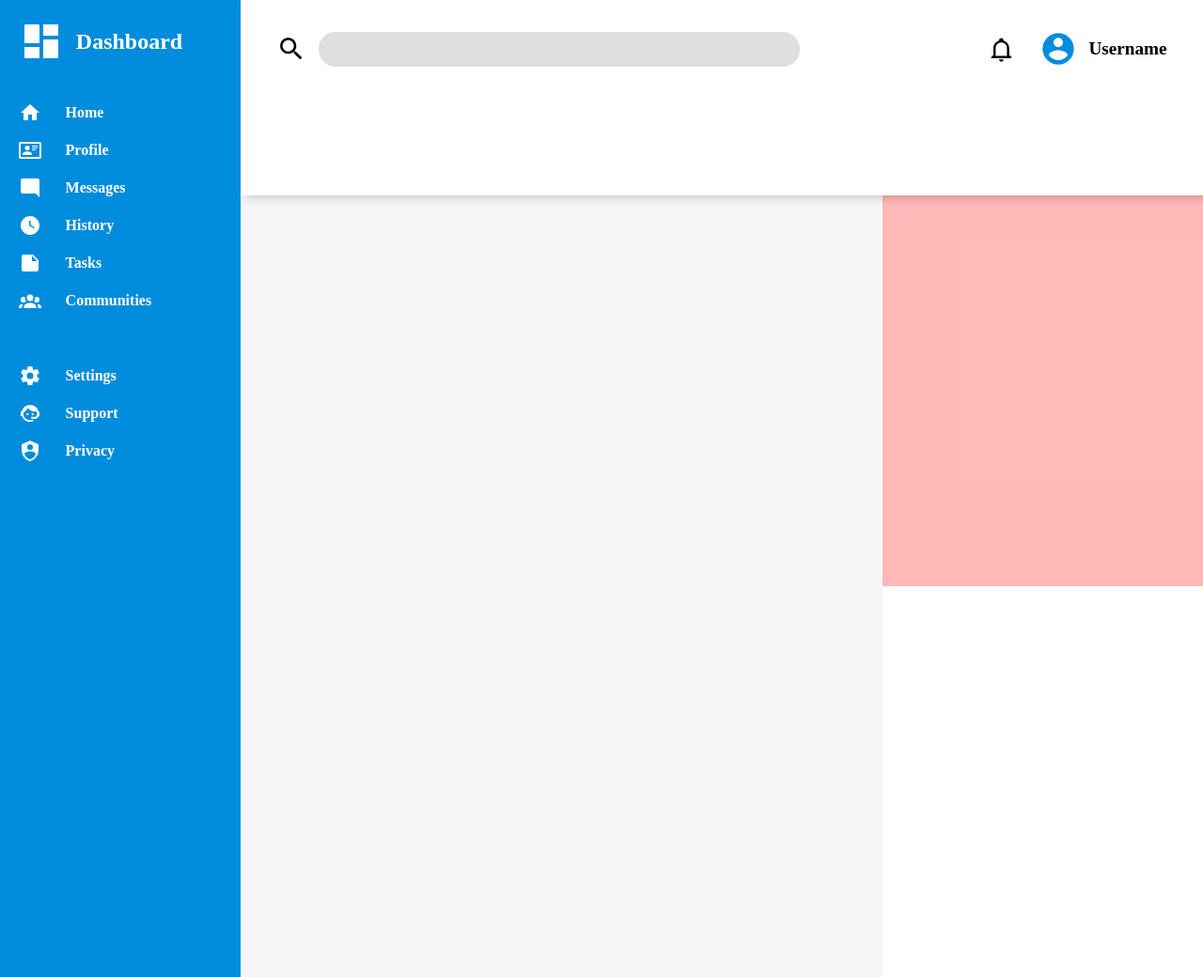
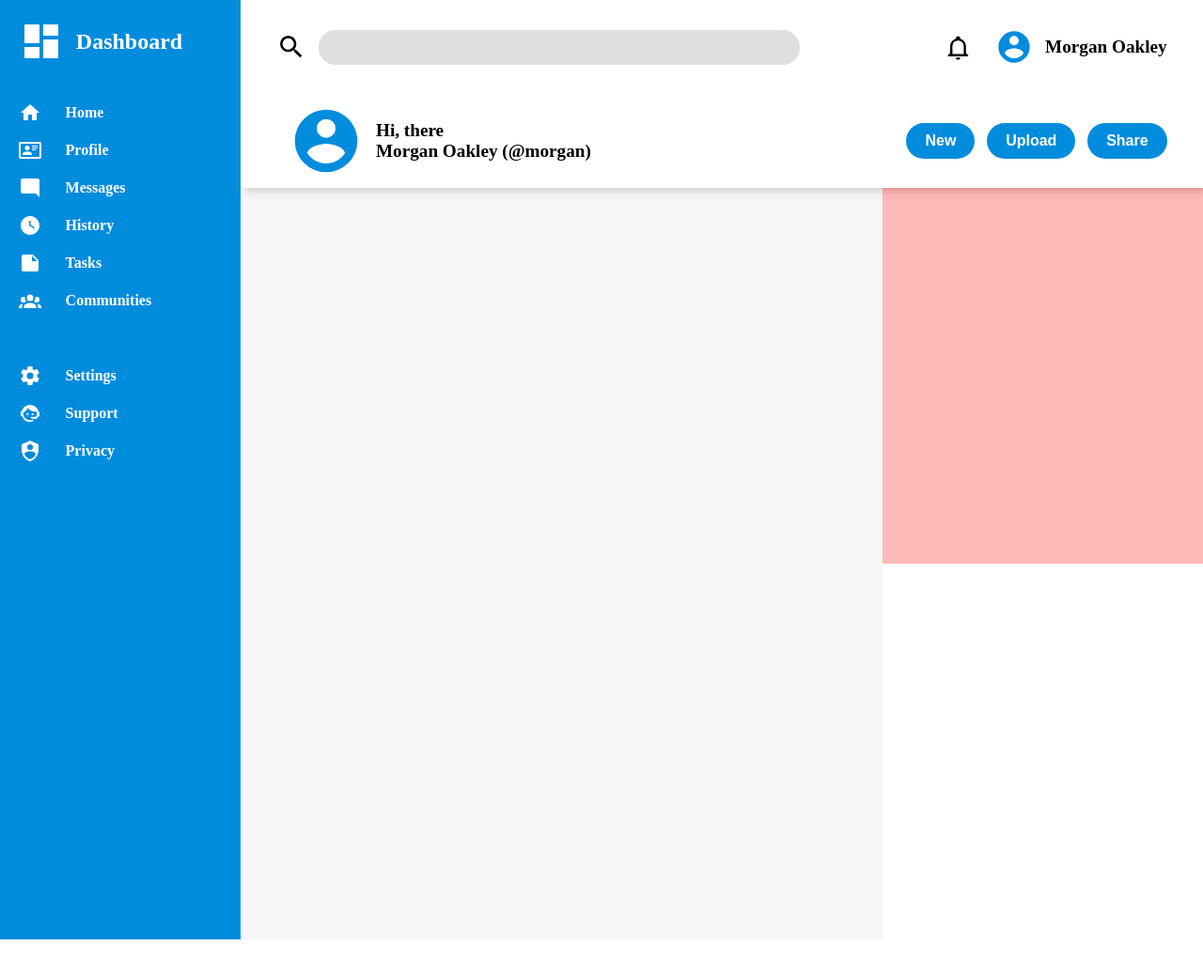
Before and after one commit to jml-student/dashboard, a plain HTML site: page index.html in a window 1280 px wide. Shown: the whole page at 94% size. After the commit the page ends 1000 px from the top, so only its background shows below. Drawn offline with Linux system fonts and the light colour scheme.

Commit message:
Create and style header second section

```diff
--- a/index.html
+++ b/index.html
@@ -93,13 +93,28 @@
                         <svg class="svg-bell"
                             xmlns="http://www.w3.org/2000/svg" fill="currentColor" viewBox="0 0 24 24"><path d="M10 21H14C14 22.1 13.1 23 12 23S10 22.1 10 21M21 19V20H3V19L5 17V11C5 7.9 7 5.2 10 4.3V4C10 2.9 10.9 2 12 2S14 2.9 14 4V4.3C17 5.2 19 7.9 19 11V17L21 19M17 11C17 8.2 14.8 6 12 6S7 8.2 7 11V18H17V11Z" />
                         </svg>
-                        <svg class="svg-user"
+                        <svg class="svg-user-one"
                             xmlns="http://www.w3.org/2000/svg" fill="currentColor" viewBox="0 0 24 24"><path d="M12,19.2C9.5,19.2 7.29,17.92 6,16C6.03,14 10,12.9 12,12.9C14,12.9 17.97,14 18,16C16.71,17.92 14.5,19.2 12,19.2M12,5A3,3 0 0,1 15,8A3,3 0 0,1 12,11A3,3 0 0,1 9,8A3,3 0 0,1 12,5M12,2A10,10 0 0,0 2,12A10,10 0 0,0 12,22A10,10 0 0,0 22,12C22,6.47 17.5,2 12,2Z" />
                         </svg>
-                        <span class="username">Username</span>
+                        <span class="username">Morgan Oakley</span>
                     </div>
                 </div>
-                <div class="header-second-section"></div>
+                <div class="header-second-section">
+                    <div class="profile-block">
+                        <svg class="svg-user-two"
+                            xmlns="http://www.w3.org/2000/svg" fill="currentColor" viewBox="0 0 24 24"><path d="M12,19.2C9.5,19.2 7.29,17.92 6,16C6.03,14 10,12.9 12,12.9C14,12.9 17.97,14 18,16C16.71,17.92 14.5,19.2 12,19.2M12,5A3,3 0 0,1 15,8A3,3 0 0,1 12,11A3,3 0 0,1 9,8A3,3 0 0,1 12,5M12,2A10,10 0 0,0 2,12A10,10 0 0,0 12,22A10,10 0 0,0 22,12C22,6.47 17.5,2 12,2Z" />
+                        </svg>
+                        <div class="text-block">
+                            <p class="hi">Hi, there</p>
+                            <p class="username-text">Morgan Oakley (@morgan)</p>
+                        </div>
+                    </div>
+                    <div class="buttons-block">
+                        <button class="button">New</button>
+                        <button class="button">Upload</button>
+                        <button class="button">Share</button>
+                    </div>
+                </div>
             </div>
             <div class="content-body">
                 <div class="projects"></div>
--- a/style.css
+++ b/style.css
@@ -71,7 +71,7 @@ body {
 .header {
     background-color: rgb(255, 255, 255);
     display: grid;
-    grid-template-rows: 1fr 1fr;
+    grid-template-rows: 100px 100px;
     box-shadow: 5px 2px 10px 0px rgb(158, 158, 158);
 }
 
@@ -118,7 +118,7 @@ input#search {
     margin-left: 1vw;
 }
 
-.svg-user {
+.svg-user-one {
     height: 2.5rem;
     width: auto;
     color: var(--main-color);
@@ -131,8 +131,49 @@ input#search {
     font-size: 1.2rem;
 }
 
+.header-second-section {
+    display: flex;
+    justify-content: space-between;
+    align-content: center;
+    padding: 0rem 3vw;
+
+}
+
+.profile-block {
+    display: flex;
+    align-items: center;
+}
+
+.svg-user-two {
+    height: 5rem;
+    width: auto;
+    color: var(--main-color);
+    margin-right: 1vw;
+    margin-left: 1vw;
+}
+
+.text-block {
+    font-size: 1.2rem;
+    font-weight: 900;
+}
+
+.buttons-block {
+    display: flex;
+    align-items: center;
+}
+
+.button {
+    background-color: var(--main-color);
+    color: white;
+    font-size: 1rem;
+    font-weight: 900;
+    padding: 10px 20px;
+    border: none;
+    border-radius: 20px;
+    margin-left: 1vw;
+}
+
 .content-body {
-
     display: grid;
     grid-template-columns: 2fr 1fr;
 }
```
